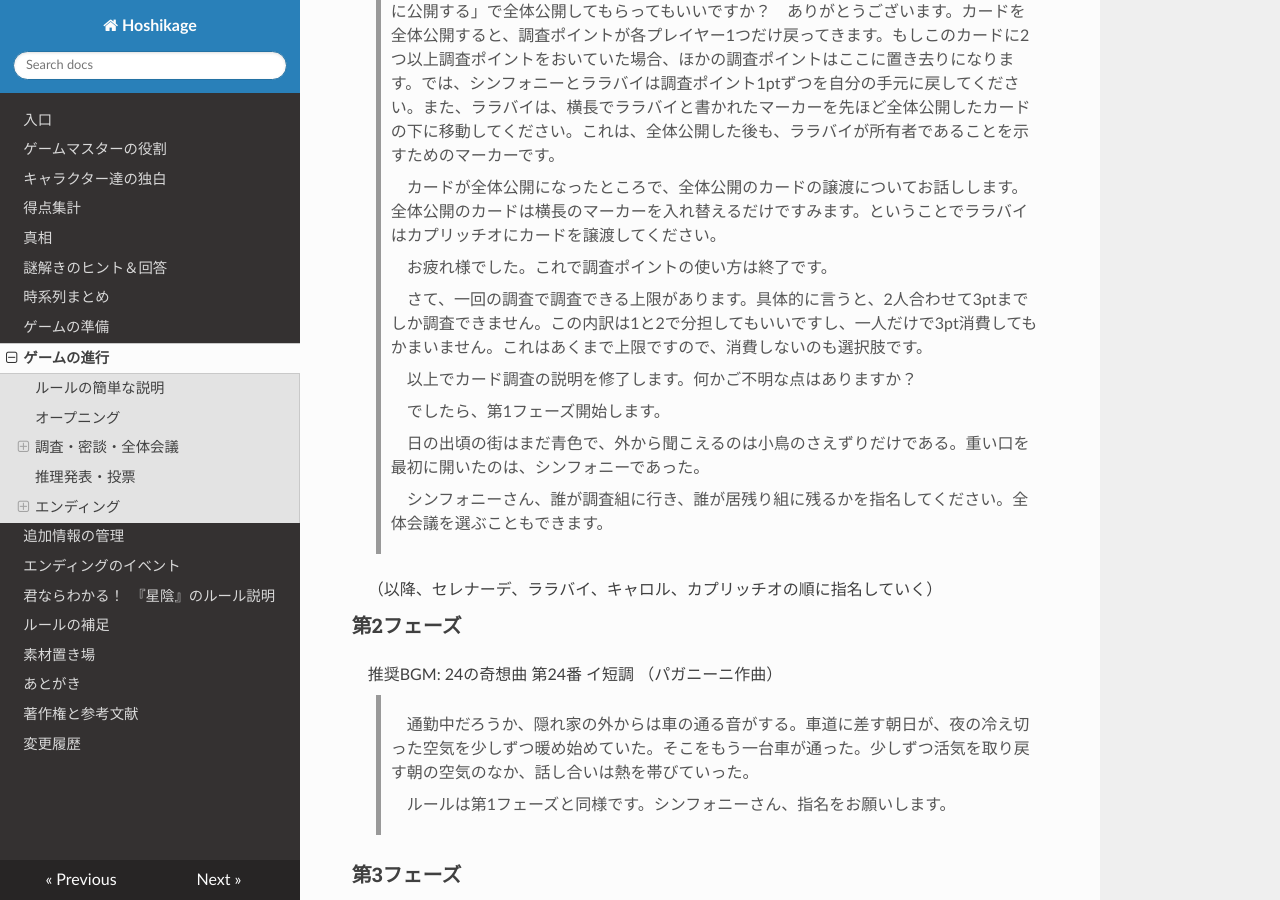
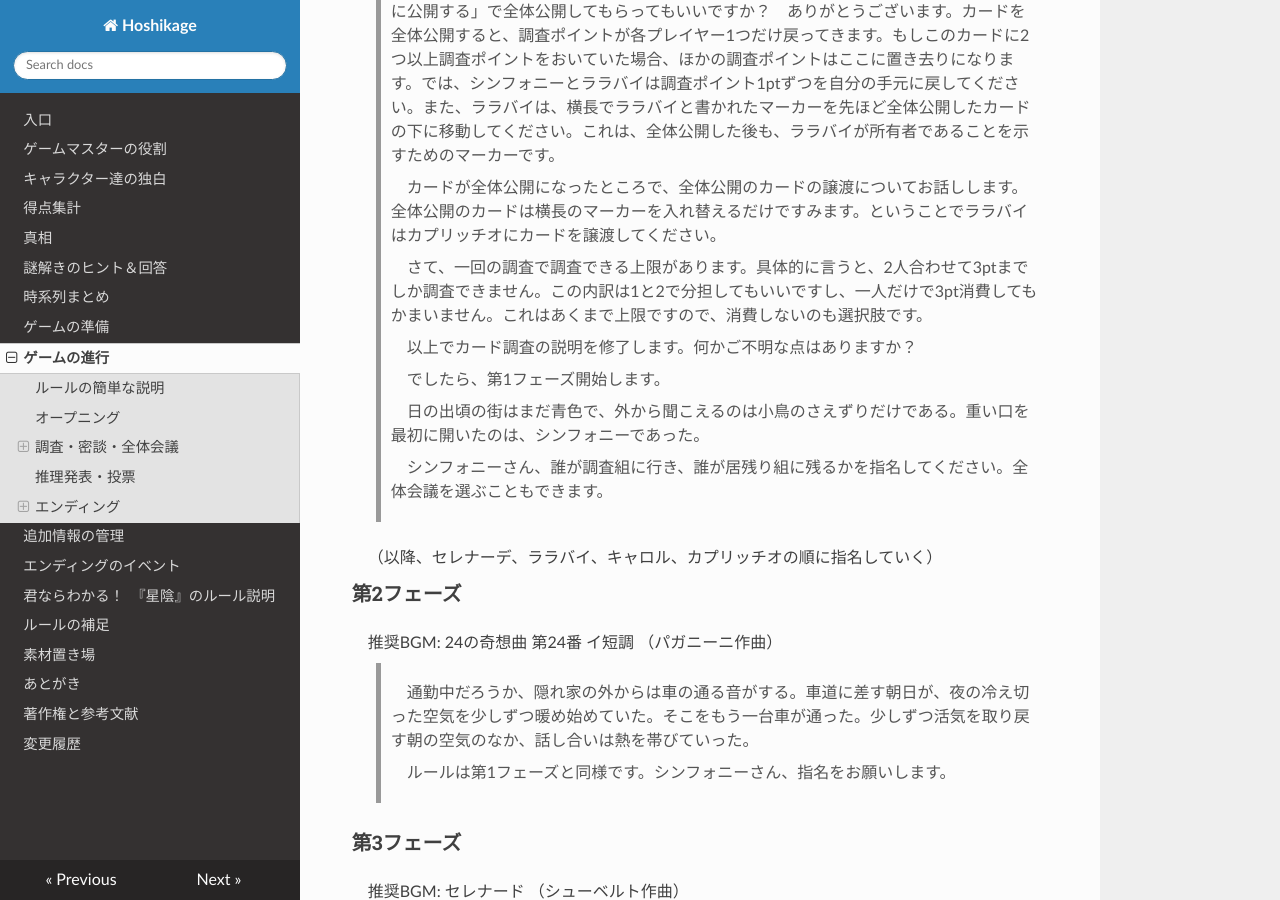
Before and after one commit to KTakahiro1729/Hoshikage, an MkDocs documentation site: the page built from docs/Moderator.md, in a window 1280 px wide and 900 px high, scrolled down 1925 px. Built offline with MkDocs 1.6.1, drawn with Linux system fonts in a browser that asks for light colours; nearby versions of some CDN libraries.

Commit message:
remove line

```diff
--- a/docs/Moderator.md
+++ b/docs/Moderator.md
@@ -48,8 +48,6 @@ PC番号順に、「誰が調査組（2人）に行き、誰が居残り組（3
 > さて、カードを全体公開することができるのも所有者だけです。では、ララバイ「全体に公開する」で全体公開してもらってもいいですか？　ありがとうございます。カードを全体公開すると、調査ポイントが各プレイヤー1つだけ戻ってきます。もしこのカードに2つ以上調査ポイントをおいていた場合、ほかの調査ポイントはここに置き去りになります。では、シンフォニーとララバイは調査ポイント1ptずつを自分の手元に戻してください。また、ララバイは、横長でララバイと書かれたマーカーを先ほど全体公開したカードの下に移動してください。これは、全体公開した後も、ララバイが所有者であることを示すためのマーカーです。
 
 > カードが全体公開になったところで、全体公開のカードの譲渡についてお話しします。全体公開のカードは横長のマーカーを入れ替えるだけですみます。ということでララバイはカプリッチオにカードを譲渡してください。
-
-> お疲れ様でした。これで調査ポイントの使い方は終了です。
 
 > さて、一回の調査で調査できる上限があります。具体的に言うと、2人合わせて3ptまでしか調査できません。この内訳は1と2で分担してもいいですし、一人だけで3pt消費してもかまいません。これはあくまで上限ですので、消費しないのも選択肢です。
 
```
